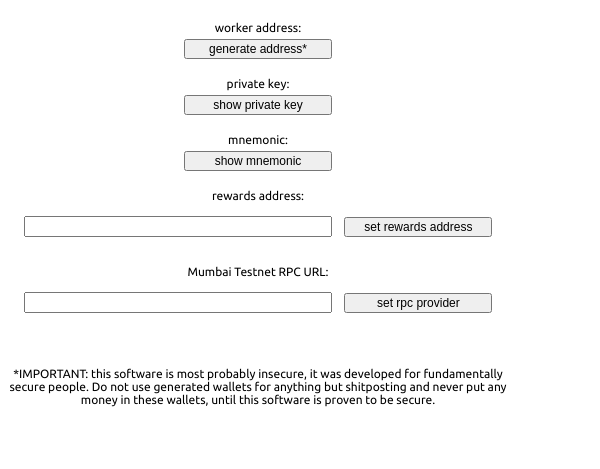
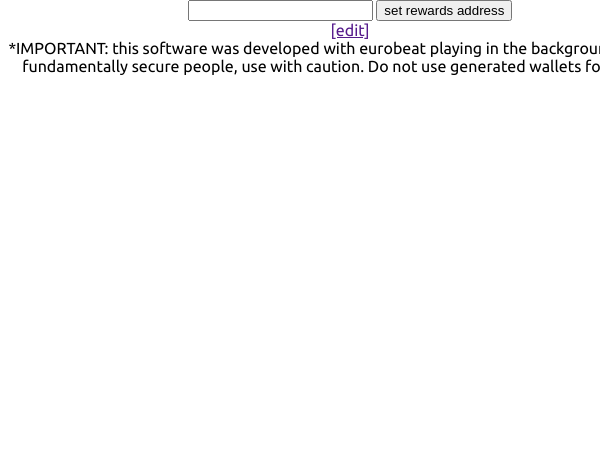
Before and after one commit to SamPorter1984/Aletheo, a browser extension: page raid wallet/popup/popup.html in a window 400 px wide. Shown: the top 469 px of the page, 600 px wide, since content can reach past the window. Drawn offline with Linux system fonts and the light colour scheme; files that its build step writes are made by us from their sources.

Commit message:
Update popup.html

```diff
--- a/raid wallet/popup/popup.html
+++ b/raid wallet/popup/popup.html
@@ -4,71 +4,68 @@
 <head>
     <title data-fhc-i18n="optionTitle">Options</title>
     <meta charset="utf-8">
-
+    <link rel="stylesheet" type="text/css" href="style.css"/>
     <link rel="icon" type="image/png" href="/theme/icons/fhc-16.png" sizes="16x16">
     <link rel="icon" type="image/png" href="/theme/icons/fhc-32.png" sizes="32x32">
     <link rel="icon" type="image/png" href="/theme/icons/fhc-48.png" sizes="48x48">
     <link rel="icon" type="image/png" href="/theme/icons/fhc_icon.svg" sizes="64x64">
-    <style>@font-face{font-family: Ubuntu;src: url(Ubuntu.ttf);}body{font-family:Ubuntu, Arial, Verdana;font-size: 12px;}button{font-size: 12px;}</style>
+    <style>
+</style>
 </head>
-<body style="width:500px; height:450px;">
+<body>
 <form>
     <div class="container">
-
         <div class="content">
             <div style="text-align: center;">
-                <br/>
-                <div style="text-align: center;">worker address:</div>
-                <button id="generate" style="margin: 5px auto; width: 148px; display: block;text-align: center;">generate address*</button>
-                <div id="addressDiv" style="display: none;text-align: center;">
+                <!--<br/><div>worker address:</div>
+                <button id="generate" style="margin: 5px auto; width: 148px; display: block;">generate address*</button>
+                <div id="addressDiv" style="display: none;">
                     <span id="address" style="padding: 5px auto;margin: auto;"></span>
-                    <span><a href="" id="copyAddress">[copy]</a></span>
                     <span><a href="" id="deleteAddress">[x]</a></span>
                 </div>
                 <br/>
-                <div style="text-align: center;">private key:</div>
-                <button id="showPrivateKey" style="margin: 5px auto; width: 148px; display: block;text-align: center;">show private key</button>
-                <div id="privateKeyDiv" style="padding: 5px 0px; display: none;margin: 5px auto;text-align: center;">
+                <div>private key:</div>
+                <button id="showPrivateKey" style="margin: 5px auto; width: 148px; display: block;">show private key</button>
+                <div id="privateKeyDiv" style="padding: 5px 0px; display: none;margin: 5px auto;">
                     <span id="privateKey" style="padding: 5px auto;"></span>
-                    <span><a href="" id="copyPrivateKey">[copy]</a></span>
                     <span><a href="" id="hidePrivateKey">[hide]</a></span>
                 </div>
                 <br/>
-                <div style="text-align: center;">mnemonic:</div>
-                <button id="showMnemonic" style="margin: 5px auto; width: 148px; display: block;text-align: center;">show mnemonic</button>
-                <div id="mnemonicDiv" style="padding: 5px 0px; display: none;margin: 5px auto;text-align: center;">
+                <div>mnemonic:</div>
+                <button id="showMnemonic" style="margin: 5px auto; width: 148px; display: block;">show mnemonic</button>
+                <div id="mnemonicDiv" style="padding: 5px 0px; display: none;margin: 5px auto;">
                     <span id="mnemonic" style="padding: 5px auto;"></span>
-                    <span><a href="" id="copyMnemonic">[copy]</a></span>
                     <span><a href="" id="hideMnemonic">[hide]</a></span>
                 </div>
                 <br/>
-                <div style="text-align: center;">rewards address:</div>
-                <div id="rewardsAddressDivSet" style="padding: 5px 0px; margin: 5px auto; display: block;text-align: center;">
-                    <input id="rewardsAddressInput" type="text" style="margin-right: 10px; width: 60%;">
-                    <button id="setRewardsAddress" style="margin: 5px auto; width: 148px; display: inline;text-align: center;">set rewards address</button>
+                <div>rewards address:</div>-->
+                <div id="rewardsAddressDivSet">
+                    <input id="rewardsAddressInput" type="text">
+                    <button id="setRewardsAddress">set rewards address</button>
                 </div>
-                <div id="rewardsAddressDiv" style="padding: 5px 0px; margin: 5px auto; display: none;text-align: center;">
-                    <span id="rewardsAddress" style="padding: 5px auto;"></span>
+                <div id="rewardsAddressDiv">
+                    <span id="rewardsAddress"></span>
                     <span><a href="" id="editRewardsAddress">[edit]</a></span>
                 </div>
-                <br/>
-                <div style="text-align: center;">Mumbai Testnet RPC URL:</div>
-                <div id="rpcProviderDivSet" style="padding: 5px 0px; display: block; margin: 5px auto;text-align: center;">
+                <!--<br/>
+                <div>Mumbai Testnet RPC URL:</div>
+                <div id="rpcProviderDivSet" style="padding: 5px 0px; display: block; margin: 5px auto;">
                 <input type="text" id="rpcProviderInput" style="margin-right: 10px; width: 60%;">
-                <button id="setRpcProvider" style="margin: 5px auto; width: 148px; display: inline;text-align: center;">set rpc provider</button>
+                <button id="setRpcProvider" style="margin: 5px auto; width: 148px; display: inline;">set rpc provider</button>
                 </div>
-                <div id="rpcProviderDiv" style="padding: 5px 0px; display: none;margin: 5px auto;text-align: center;">
+                <div id="rpcProviderDiv" style="padding: 5px 0px; display: none;margin: 5px auto;">
                     <span id="rpcProvider" style="padding: 5px auto;"></span>
                     <span><a href="" id="editRpcProvider">[edit]</a></span>
                 </div>
                 <br/><br/>
                 </div>
-                <br/>
-                <div style="text-align: center;">*IMPORTANT: this software is most probably insecure, it was developed for fundamentally secure people. Do not use generated wallets for anything but shitposting and never put any money in these wallets, until this software is proven to be secure.</div>
+                <br/><br/>
+                <br/><br/>-->
+                <div style="text-align: center;">*IMPORTANT: this software was developed with eurobeat playing in the background, and is for fundamentally secure people, use with caution. Do not use generated wallets for anything.</div>
         </div>
     </div>
 </form>
-<fieldset id="customPrompt" style="display: none; width: 300px; position:absolute; top: 50px; margin: 0px 125px;text-align:center;z-index: 999;background-color: white;">
+<!--<fieldset id="customPrompt" style="display: none; width: 300px; position:absolute; top: 50px; margin: 0px 125px;text-align:center;">
     <div style="margin:auto;">ARE YOU SURE? This will remove the address right now forever from browser storage, including private key and mnemonic. After that you will be able to generate new address.</div>
     <div>
         <span>
@@ -78,7 +75,7 @@
             <button id="customPromptConfirm" style="float:right;">confirm</button>
         </span>
     </div>
-</fieldset>
+</fieldset>-->
 <script src="/common/browser-polyfill.min.js"></script>
 <script src="popup.js"></script>
 </body>
```
